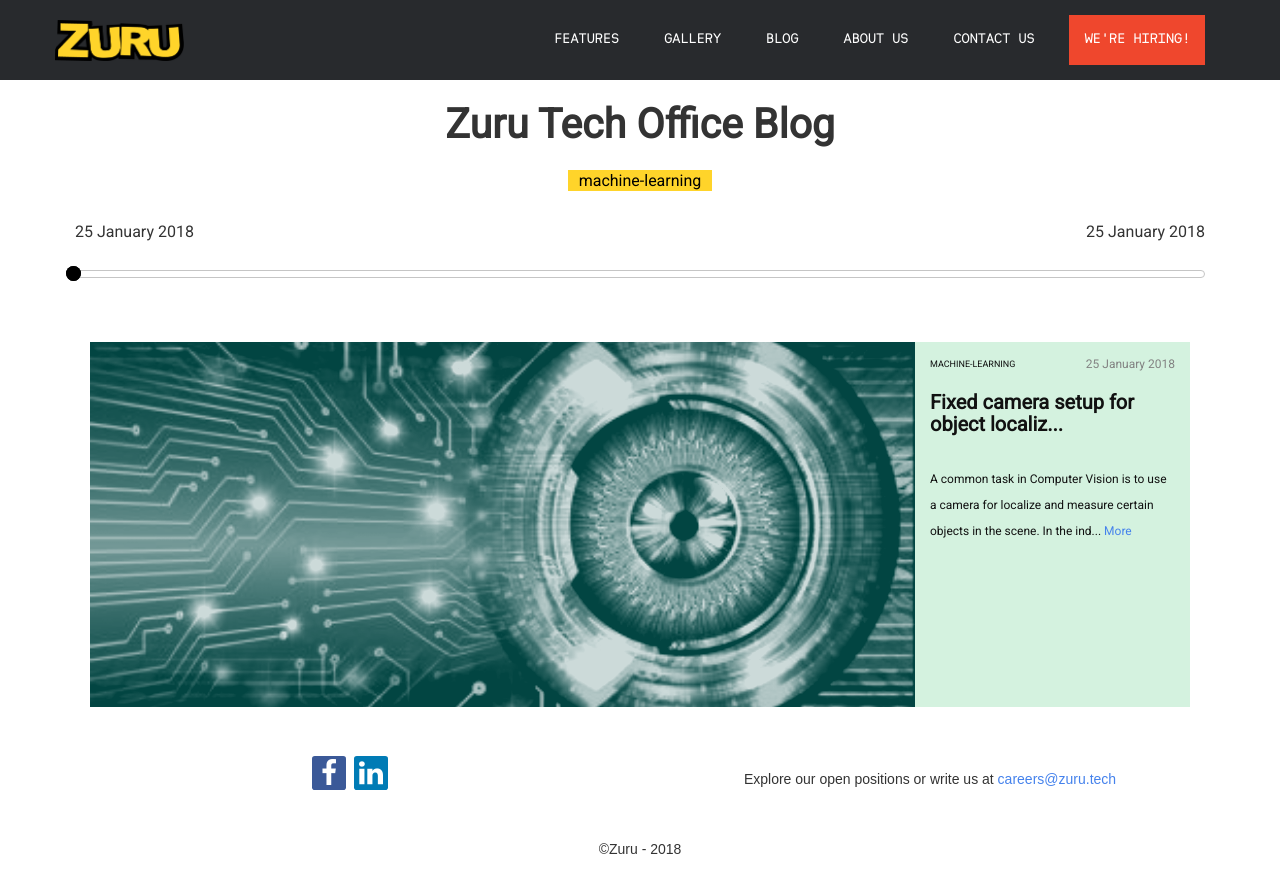
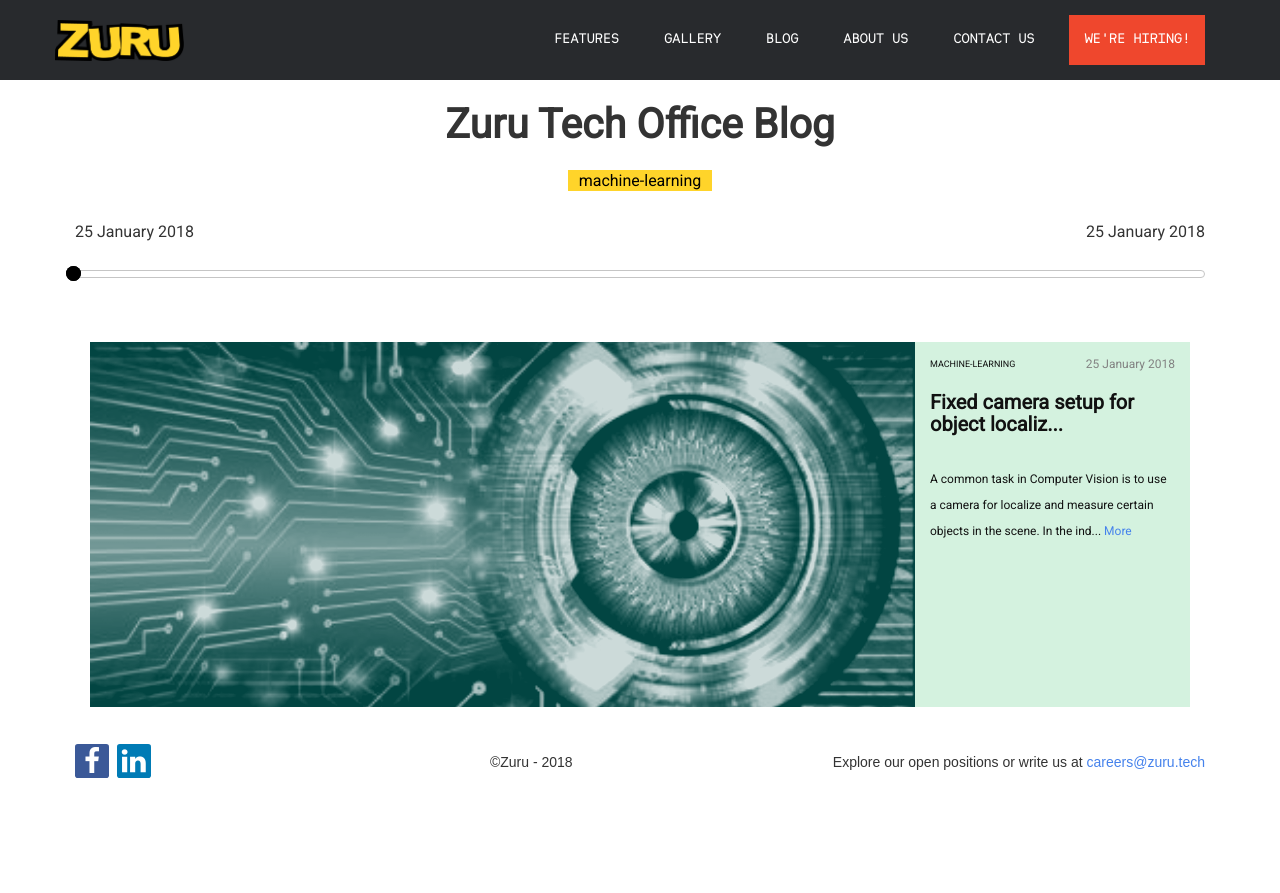
Before and after one commit to zurutech/zurutech.github.io, a Jekyll site: the page built from index.html, in a window 1280 px wide. Shown: the top 893 px of the page. Built offline with Jekyll 4.4.1, drawn with Linux system fonts in a browser that asks for light colours; nearby versions of some CDN libraries.

Commit message:
Fix: Proper alignment in blog footer part

```diff
--- a/_includes/footer.html
+++ b/_includes/footer.html
@@ -1,19 +1,23 @@
 <footer>
     <div class="container footer-container">
 
-        <div id="footer" class="row" style="display:flex;justify-content:center;flex-wrap:wrap">
-            <div class="" style="flex:1 1 50%;display:flex;justify-content:center;align-items:center">
+        <div id="footer" class="row">
+            <div class="col-lg-3 col-md-3 col-sm-3 col-xs-4">
                 <div class="sharing-icon">
                     <a href="https://www.facebook.com/zurutechitaly/" class="fa fa-facebook icon-maker"></a>
                     <a href="https://www.linkedin.com/company/zuru-tech-italy/" class="fa fa-linkedin icon-maker"></a>
                 </div>
             </div>
-            <div style="padding-top:2em; flex:1 1 50%;text-align:center">
-                <p>Explore our open positions or write us at
-                <a href="mailto:careers@zuru.tech">careers@zuru.tech</a></p>
-            </div>
-            <div style="padding-top:2em; flex:1 1 50%;text-align:center">
-                ©{{site.copyright.name}} - {{ site.time | date: '%Y' }}
+            <div class="col-lg-9 col-md-9 col-sm-9 col-xs-8 custom-lh">
+                <div class="row">
+                    <div class="col-md-5 col-sm-5 txt-copyright">
+                        <p class="m-0">©{{site.copyright.name}} - {{ site.time | date: '%Y' }}</p>
+                    </div>
+                    <div class="col-md-7 col-sm-7 text-right">
+                        <p class="m-0">Explore our open positions or write us at
+                        <a href="mailto:careers@zuru.tech">careers@zuru.tech</a></p>
+                    </div>
+                </div>
             </div>
         </div>
     </div>
--- a/_sass/_custom.scss
+++ b/_sass/_custom.scss
@@ -523,6 +523,18 @@ input[type=number] {
     float: right;
 }
 
+.txt-copyright{
+  text-align: center;
+}
+
+.m-0{
+  margin: 0;
+}
+
+.custom-lh{
+  line-height: 44px;
+}
+
 .sharing-icon{
   font-size: 28px;
 }
@@ -789,6 +801,14 @@ input[type=number] {
     width: 100%;
   }
 
+  .txt-copyright{
+    text-align: right;
+  }
+
+  .custom-lh{
+    line-height: unset;
+  }
+
 }
 
 @media (max-width: 768px) {
```
